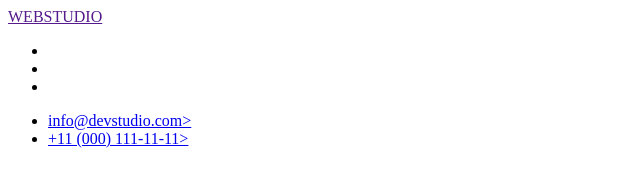
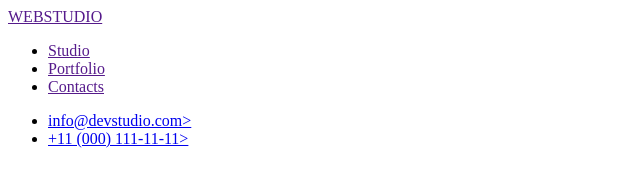
Before and after one commit to MikhayloBil/goit-markup-hw-01, a plain HTML site: page index.html in a window 1280 px wide. Shown: the whole page, without its empty margins (0-640 px from the left). Drawn offline with Linux system fonts and the light colour scheme.

Commit message:
Start html

```diff
--- a/index.html
+++ b/index.html
@@ -11,13 +11,13 @@
         <a href="">WEBSTUDIO</a>
         <ul>
             <li>
-                <a href="Studio"></a>
+                <a href="">Studio</a>
             </li>
             <li>
-                <a href="Portfolio"></a>
+                <a href="">Portfolio</a>
             </li>
             <li>
-                <a href="Contacts"></a>
+                <a href="">Contacts</a>
             </li>
         </ul>
         </nav>
```
